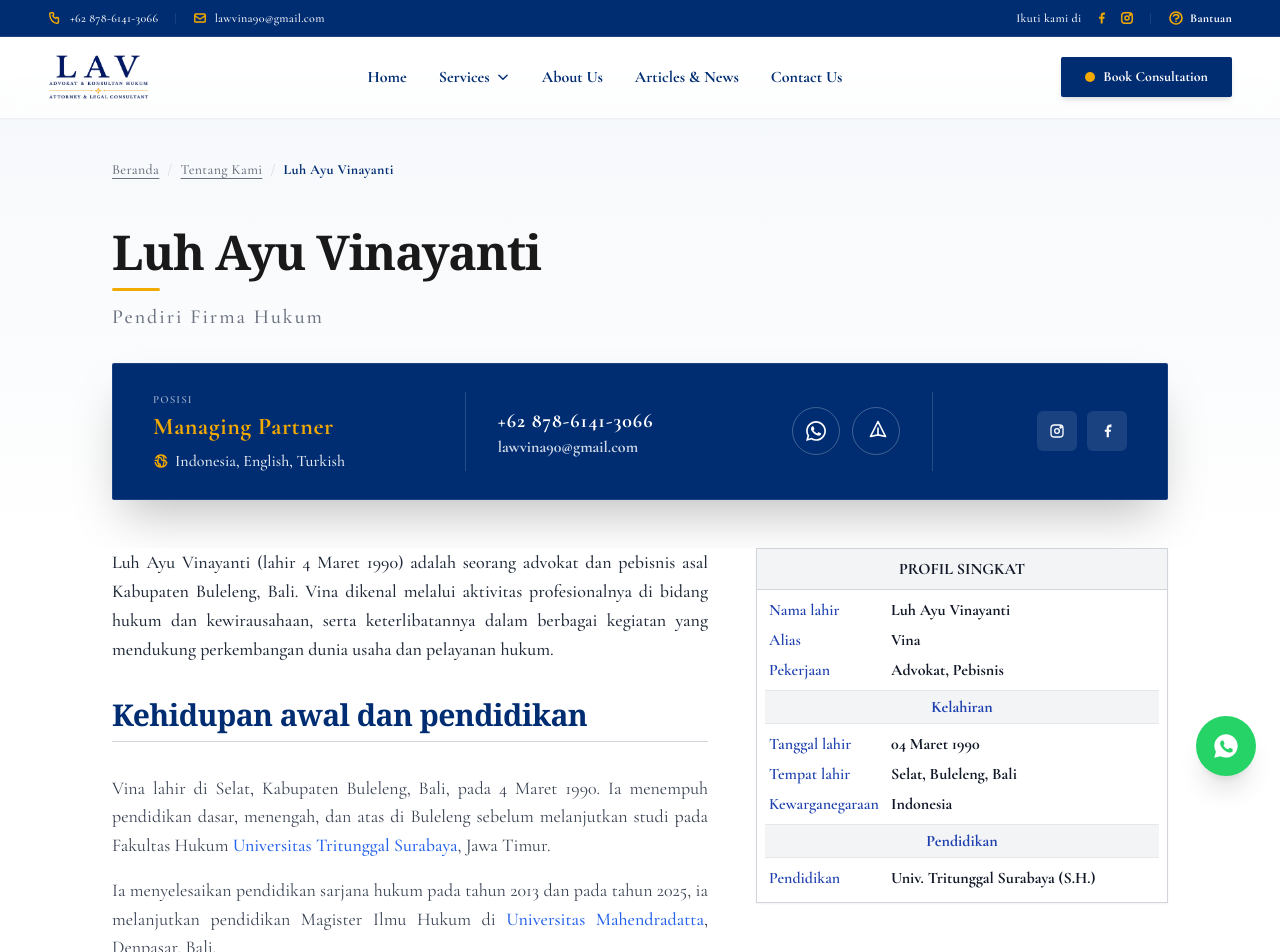
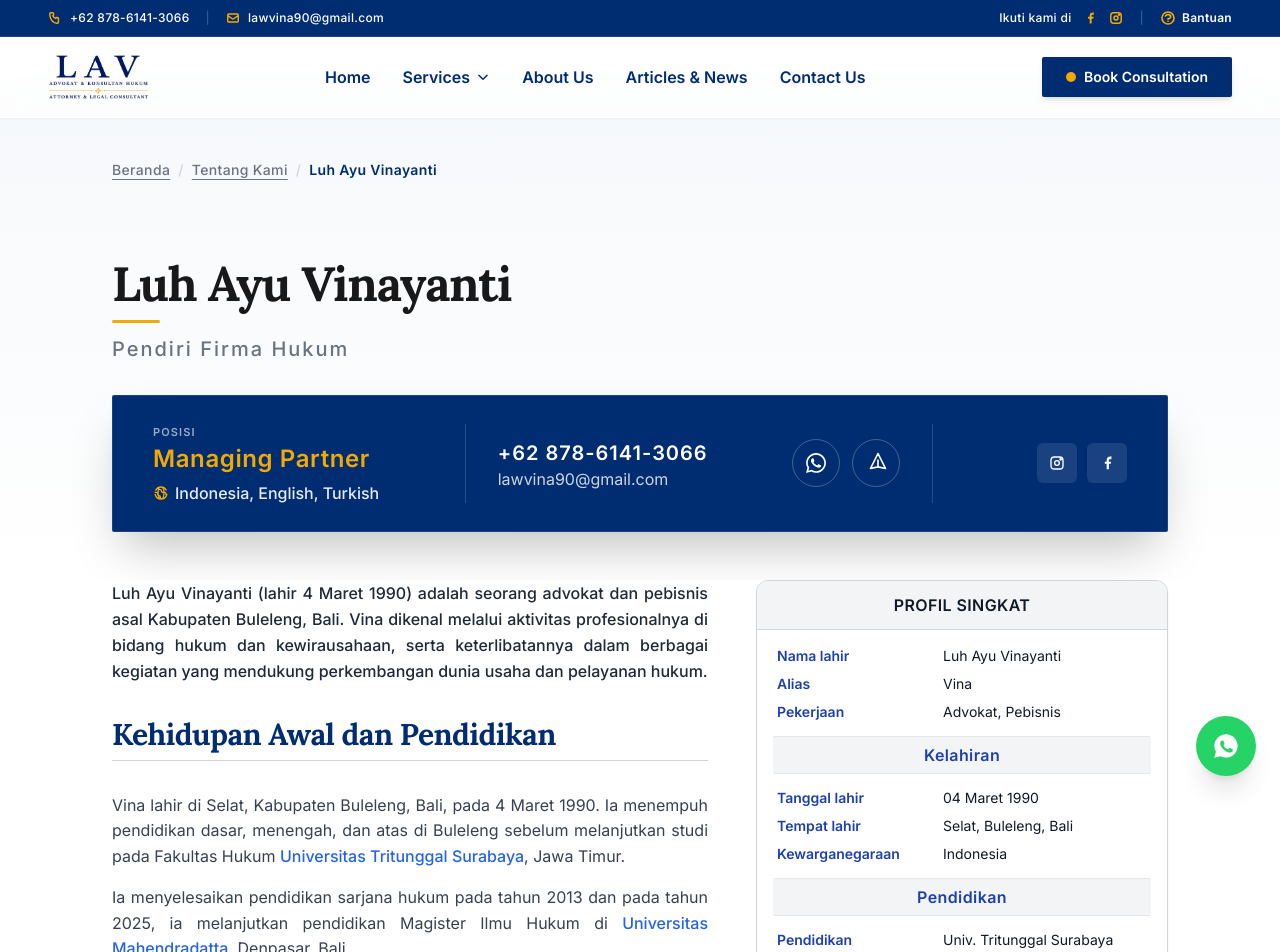
Before and after one commit to ardywrks10/lav-justice-partners, a Vue app: page /about in a window 1280 px wide. Shown: the top 952 px of the page. Built offline with nearby package versions, Linux system fonts and the light colour scheme.

Commit message:
change font style

```diff
--- a/src/components/About.vue
+++ b/src/components/About.vue
@@ -5,6 +5,36 @@ const sliderRef = ref(null)
 const scrollProgress = ref(0)
 const isAtStart = ref(true)
 const isAtEnd = ref(false)
+const contactBtnClass = "w-10 h-10 sm:w-11 sm:h-11 lg:w-12 lg:h-12 rounded-full border border-white/25 flex items-center justify-center text-white hover:bg-[#F2A900] hover:border-[#F2A900] hover:text-[#002D72] transition-all duration-300 shadow-sm group"
+const socialBtnClass = "w-9 h-9 sm:w-10 sm:h-10 rounded-md bg-white/10 hover:bg-[#F2A900] text-white hover:text-[#002D72] flex items-center justify-center transition-all duration-200"
+const sliderBtnClass = "w-10 h-10 rounded-full border border-gray-300 bg-white text-gray-800 flex items-center justify-center hover:bg-[#002D72] hover:text-white hover:border-[#002D72] transition-all shrink-0 shadow-sm disabled:opacity-30 disabled:hover:bg-white disabled:hover:text-gray-800 disabled:cursor-not-allowed"
+
+const profileData = [
+  {
+    type: 'items',
+    items: [
+      { label: "Nama lahir", value: "Luh Ayu Vinayanti" },
+      { label: "Alias", value: "Vina" },
+      { label: "Pekerjaan", value: "Advokat, Pebisnis" }
+    ]
+  },
+  { type: 'heading', text: "Kelahiran" },
+  {
+    type: 'items',
+    items: [
+      { label: "Tanggal lahir", value: "04 Maret 1990" },
+      { label: "Tempat lahir", value: "Selat, Buleleng, Bali" },
+      { label: "Kewarganegaraan", value: "Indonesia" }
+    ]
+  },
+  { type: 'heading', text: "Pendidikan" },
+  {
+    type: 'items',
+    items: [
+      { label: "Pendidikan", value: "Univ. Tritunggal Surabaya (S.H.)" }
+    ]
+  }
+]
 
 const certificates = [
   {
@@ -46,17 +76,14 @@ const handleScroll = () => {
   isAtEnd.value = currentScroll >= maxScroll - 5
 }
 
-const scrollNext = () => {
+const moveSlider = (direction) => {
   if (!sliderRef.value) return
   const cardWidth = sliderRef.value.firstElementChild?.clientWidth || 320
-  sliderRef.value.scrollBy({ left: cardWidth + 24, behavior: 'smooth' })
+  sliderRef.value.scrollBy({ left: (cardWidth + 24) * direction, behavior: 'smooth' })
 }
 
-const scrollPrev = () => {
-  if (!sliderRef.value) return
-  const cardWidth = sliderRef.value.firstElementChild?.clientWidth || 320
-  sliderRef.value.scrollBy({ left: -(cardWidth + 24), behavior: 'smooth' })
-}
+const scrollNext = () => moveSlider(1)
+const scrollPrev = () => moveSlider(-1)
 
 onMounted(() => {
   setTimeout(() => handleScroll(), 150)
@@ -76,7 +103,7 @@ onMounted(() => {
           <span class="text-[#002D72] font-bold">Luh Ayu Vinayanti</span>
         </nav>
 
-        <div class="mb-8 space-y-3">
+        <div class="mb-8 mt-20 space-y-3">
           <h1 class="text-3xl sm:text-4xl lg:text-5xl font-serif font-bold text-[#19191a] tracking-tight">
             Luh Ayu Vinayanti
           </h1>
@@ -107,10 +134,10 @@ onMounted(() => {
               <a href="mailto:lawvina90@gmail.com" class="text-xs sm:text-sm lg:text-base text-white/80 hover:text-[#F2A900] transition-colors block truncate">lawvina90@gmail.com</a>
             </div>
             <div class="flex items-center gap-2 sm:gap-3 shrink-0">
-              <a href="https://wa.me/6287861413066" target="_blank" rel="noopener noreferrer" class="w-10 h-10 sm:w-11 sm:h-11 lg:w-12 lg:h-12 rounded-full border border-white/25 flex items-center justify-center text-white hover:bg-[#F2A900] hover:border-[#F2A900] hover:text-[#002D72] transition-all duration-300 shadow-sm group">
+              <a href="https://wa.me/6287861413066" target="_blank" rel="noopener noreferrer" :class="contactBtnClass">
                 <svg class="w-4 h-4 sm:w-5 sm:h-5 group-hover:scale-110 transition-transform" fill="currentColor" viewBox="0 0 24 24"><path d="M.057 24l1.687-6.163c-1.041-1.804-1.588-3.849-1.587-5.946.003-6.556 5.338-11.891 11.893-11.891 3.181.001 6.167 1.24 8.413 3.488 2.245 2.248 3.481 5.236 3.48 8.414-.003 6.557-5.338 11.892-11.893 11.892-1.99-.001-3.951-.5-5.688-1.448l-6.305 1.654zm6.597-3.807c1.676.995 3.276 1.591 5.392 1.592 5.448 0 9.886-4.434 9.889-9.885.002-5.462-4.415-9.89-9.881-9.892-5.452 0-9.887 4.434-9.889 9.884-.001 2.225.651 3.891 1.746 5.634l-.999 3.648 3.742-.981zm11.387-5.464c-.074-.124-.272-.198-.57-.347-.297-.149-1.758-.868-2.031-.967-.272-.099-.47-.149-.669.149-.198.297-.768.967-.941 1.165-.173.198-.347.223-.644.074-.297-.149-1.255-.462-2.39-1.475-.883-.788-1.48-1.761-1.653-2.059-.173-.297-.018-.458.13-.606.134-.133.297-.347.446-.521.151-.172.2-.296.3-.495.099-.198.05-.372-.025-.521-.075-.148-.669-1.611-.916-2.206-.242-.579-.487-.501-.669-.51l-.57-.01c-.198 0-.52.074-.792.372s-1.04 1.016-1.04 2.479 1.065 2.876 1.213 3.074c.149.198 2.095 3.2 5.076 4.487.709.306 1.263.489 1.694.626.712.226 1.36.194 1.872.118.579-.085 1.758-.719 2.006-1.413.248-.695.248-1.29.173-1.414z"/></svg>
               </a>
-              <a href="mailto:lawvina90@gmail.com" class="w-10 h-10 sm:w-11 sm:h-11 lg:w-12 lg:h-12 rounded-full border border-white/25 flex items-center justify-center text-white hover:bg-[#F2A900] hover:border-[#F2A900] hover:text-[#002D72] transition-all duration-300 shadow-sm group">
+              <a href="mailto:lawvina90@gmail.com" :class="contactBtnClass">
                 <svg class="w-4 h-4 sm:w-5 sm:h-5 group-hover:scale-110 transition-transform -translate-y-0.5 translate-x-0.5" fill="none" stroke="currentColor" stroke-width="2" viewBox="0 0 24 24"><path stroke-linecap="round" stroke-linejoin="round" d="M12 19l9 2-9-18-9 18 9-2zm0 0v-8" /></svg>
               </a>
             </div>
@@ -119,10 +146,10 @@ onMounted(() => {
           <div class="lg:w-[20%] lg:pl-8 pt-3 pb-1 lg:py-0 flex flex-row lg:flex-col justify-between lg:justify-center items-center lg:items-end w-full">
             <span class="text-white/60 text-[11px] uppercase tracking-widest font-semibold block lg:hidden">Media Sosial</span>
             <div class="flex items-center gap-2.5">
-              <a href="https://www.instagram.com/lavjustice/" target="_blank" rel="noopener noreferrer" class="w-9 h-9 sm:w-10 sm:h-10 rounded-md bg-white/10 hover:bg-[#F2A900] text-white hover:text-[#002D72] flex items-center justify-center transition-all duration-200">
+              <a href="https://www.instagram.com/lavjustice/" target="_blank" rel="noopener noreferrer" :class="socialBtnClass">
                 <svg class="w-4 h-4" fill="none" stroke="currentColor" stroke-width="2" viewBox="0 0 24 24"><rect width="18" height="18" x="3" y="3" rx="5" ry="5"/><circle cx="12" cy="12" r="3.5"/><circle cx="17.5" cy="6.5" r="1" fill="currentColor"/></svg>
               </a>
-              <a href="https://www.facebook.com/lavjustice" target="_blank" rel="noopener noreferrer" class="w-9 h-9 sm:w-10 sm:h-10 rounded-md bg-white/10 hover:bg-[#F2A900] text-white hover:text-[#002D72] flex items-center justify-center transition-all duration-200">
+              <a href="https://www.facebook.com/lavjustice" target="_blank" rel="noopener noreferrer" :class="socialBtnClass">
                 <svg class="w-4 h-4 fill-current" viewBox="0 0 24 24"><path d="M19.141 2.375h-2.518c-3.111 0-5.12 2.062-5.12 5.247v2.421h-2.833v3.197h2.833v8.085h3.316v-8.085h2.846l.423-3.197h-3.269V8.04c0-1.077.297-1.81 1.832-1.81h1.961v-2.855z"/></svg>
               </a>
             </div>
@@ -136,20 +163,19 @@ onMounted(() => {
       <div class="max-w-6xl mx-auto px-6 sm:px-8 lg:px-12">
         <div class="flex flex-col-reverse lg:grid lg:grid-cols-12 gap-12 items-start">
 
-          <!-- KOLOM KIRI: TEKS BIOGRAFI -->
           <div class="lg:col-span-7 space-y-8 text-justify">
-            <p class="text-lg text-gray-800 leading-relaxed font-medium">
+            <p class="text-base text-gray-800 leading-relaxed font-medium">
               Luh Ayu Vinayanti (lahir 4 Maret 1990) adalah seorang advokat dan pebisnis asal Kabupaten Buleleng, Bali. Vina dikenal melalui aktivitas profesionalnya di bidang hukum dan kewirausahaan, serta keterlibatannya dalam berbagai kegiatan yang mendukung perkembangan dunia usaha dan pelayanan hukum.
             </p>
 
-            <h2 class="text-3xl font-serif font-bold text-[#002D72] border-b border-gray-300 pb-2">Kehidupan awal dan pendidikan</h2>
-            <div class="text-lg text-gray-700 leading-relaxed space-y-4">
+            <h2 class="text-3xl font-serif font-bold text-[#002D72] border-b border-gray-300 pb-2">Kehidupan Awal dan Pendidikan</h2>
+            <div class="text-base text-gray-700 leading-relaxed space-y-4">
               <p>Vina lahir di Selat, Kabupaten Buleleng, Bali, pada 4 Maret 1990. Ia menempuh pendidikan dasar, menengah, dan atas di Buleleng sebelum melanjutkan studi pada Fakultas Hukum <a href="https://id.wikipedia.org/wiki/Universitas_Tritunggal_Surabaya" target="_blank" rel="noopener noreferrer" class="text-blue-600 hover:text-[#002D72] hover:underline transition-colors font-medium">Universitas Tritunggal Surabaya</a>, Jawa Timur.</p>
               <p>Ia menyelesaikan pendidikan sarjana hukum pada tahun 2013 dan pada tahun 2025, ia melanjutkan pendidikan Magister Ilmu Hukum di <a href="https://universitasmahendradatta.ac.id/" target="_blank" rel="noopener noreferrer" class="text-blue-600 hover:text-[#002D72] hover:underline transition-colors font-medium">Universitas Mahendradatta</a>, Denpasar, Bali.</p>
             </div>
 
             <h2 class="text-3xl font-serif font-bold text-[#002D72] border-b border-gray-300 pb-2">Karier</h2>
-            <div class="text-lg text-gray-700 leading-relaxed space-y-4">
+            <div class="text-base text-gray-700 leading-relaxed space-y-4">
               <p>
                 Vina aktif sebagai konsultan hukum bagi sejumlah perusahaan di Bali, khususnya dalam bidang pendirian badan usaha, perizinan, hukum korporasi, serta perusahaan penanaman modal asing (PMA). Pada 25 Agustus 2025, ia lulus
                 <a href="https://peradi.id/ujian-profesi-advokat/" target="_blank" rel="noopener noreferrer" class="text-blue-600 hover:text-[#002D72] hover:underline transition-colors font-medium">Ujian Profesi Advokat (UPA)</a>
@@ -164,15 +190,15 @@ onMounted(() => {
               </p>
             </div>
 
-            <h2 class="text-3xl font-serif font-bold text-[#002D72] border-b border-gray-300 pb-2">Riwayat pendidikan</h2>
-            <ul class="list-disc pl-6 space-y-2 text-lg text-gray-700">
+            <h2 class="text-3xl font-serif font-bold text-[#002D72] border-b border-gray-300 pb-2">Riwayat Pendidikan</h2>
+            <ul class="list-disc pl-6 space-y-2 text-base text-gray-700">
               <li>SMK Negeri 3 Singaraja, Bali (2005 - 2008)</li>
               <li>Fakultas Hukum Universitas Tritunggal Surabaya, Jawa Timur (2009 - 2013)</li>
               <li>Magister Ilmu Hukum Universitas Mahendradatta, Bali (2025 - Sekarang)</li>
             </ul>
 
             <h2 class="text-3xl font-serif font-bold text-[#002D72] border-b border-gray-300 pb-2">Referensi</h2>
-            <ol class="list-decimal pl-6 space-y-2 text-lg text-gray-700">
+            <ol class="list-decimal pl-6 space-y-2 text-base text-gray-700">
               <li>
                 <a href="https://universitasmahendradatta.ac.id/" target="_blank" rel="noopener noreferrer" class="text-blue-600 hover:text-[#002D72] hover:underline transition-colors font-medium">
                   "Universitas Mahendradatta"
@@ -192,37 +218,39 @@ onMounted(() => {
           </div>
 
           <div class="lg:col-span-5 w-full">
-            <div class="w-full bg-white border border-gray-300 shadow-sm text-base">
-              <div class="bg-gray-100 p-2 text-center border-b border-gray-300 font-extrabold text-gray-900">PROFIL SINGKAT</div>
-              <div class="p-2 space-y-2">
-                <div class="grid grid-cols-[110px_1fr] gap-x-3 gap-y-1.5 px-1">
-                  <span class="text-blue-800 font-semibold">Nama lahir</span>
-                  <span class="text-gray-900">Luh Ayu Vinayanti</span>
-                  <span class="text-blue-800 font-semibold">Alias</span>
-                  <span class="text-gray-900">Vina</span>
-                  <span class="text-blue-800 font-semibold">Pekerjaan</span>
-                  <span class="text-gray-900">Advokat, Pebisnis</span>
-                </div>
-                <div class="text-center font-bold bg-gray-100 py-1 text-blue-800 border-y border-gray-200">Kelahiran</div>
-                <div class="grid grid-cols-[110px_1fr] gap-x-3 gap-y-1.5 px-1">
-                  <span class="text-blue-800 font-semibold">Tanggal lahir</span>
-                  <span class="text-gray-900">04 Maret 1990</span>
-                  <span class="text-blue-800 font-semibold">Tempat lahir</span>
-                  <span class="text-gray-900">Selat, Buleleng, Bali</span>
-                  <span class="text-blue-800 font-semibold">Kewarganegaraan</span>
-                  <span class="text-gray-900">Indonesia</span>
-                </div>
-                <div class="text-center font-bold bg-gray-100 py-1 text-blue-800 border-y border-gray-200">Pendidikan</div>
-                <div class="grid grid-cols-[110px_1fr] gap-x-3 gap-y-1.5 px-1 pb-1">
-                  <span class="text-blue-800 font-semibold">Pendidikan</span>
-                  <span class="text-gray-900">Univ. Tritunggal Surabaya (S.H.)</span>
-                </div>
+            <div class="w-full bg-white border border-gray-300 rounded-xl shadow-sm overflow-hidden text-base">
+              <div class="bg-gray-100 p-3 text-center border-b border-gray-300 font-extrabold text-gray-900 tracking-wide">
+                PROFIL SINGKAT
               </div>
+
+              <div class="p-4 space-y-3.5">
+                <template v-for="(section, sIdx) in profileData" :key="sIdx">
+                  <div
+                    v-if="section.type === 'heading'"
+                    class="text-center font-bold bg-gray-100 py-1.5 text-blue-800 border-y border-gray-200 text-base tracking-wide rounded-sm"
+                  >
+                    {{ section.text }}
+                  </div>
+
+                  <div
+                    v-else
+                    class="grid grid-cols-[150px_1fr] gap-x-4 gap-y-2 px-1 items-baseline text-sm"
+                    :class="{ 'pb-1': sIdx === profileData.length - 1 }"
+                  >
+                    <template v-for="(item, iIdx) in section.items" :key="iIdx">
+                      <span class="text-blue-800 font-semibold">{{ item.label }}</span>
+                      <span class="text-gray-900">{{ item.value }}</span>
+                    </template>
+                  </div>
+                </template>
+              </div>
+
             </div>
           </div>
         </div>
       </div>
     </section>
+
     <section class="pb-16 bg-slate-50/70 relative overflow-hidden">
       <div class="max-w-6xl mx-auto px-6 sm:px-8 lg:px-12">
 
@@ -271,12 +299,7 @@ onMounted(() => {
         </div>
 
         <div class="mt-4 flex items-center justify-between gap-4 max-w-sm mx-auto">
-          <button
-            @click="scrollPrev"
-            :disabled="isAtStart"
-            class="w-10 h-10 rounded-full border border-gray-300 bg-white text-gray-800 flex items-center justify-center hover:bg-[#002D72] hover:text-white hover:border-[#002D72] transition-all shrink-0 shadow-sm disabled:opacity-30 disabled:hover:bg-white disabled:hover:text-gray-800 disabled:cursor-not-allowed"
-            aria-label="Geser ke kiri"
-          >
+          <button @click="scrollPrev" :disabled="isAtStart" :class="sliderBtnClass" aria-label="Geser ke kiri">
             <svg class="w-4 h-4 translate-x-[-1px]" fill="none" stroke="currentColor" stroke-width="2" viewBox="0 0 24 24"><path stroke-linecap="round" stroke-linejoin="round" d="M15 19l-7-7 7-7"/></svg>
           </button>
 
@@ -287,12 +310,7 @@ onMounted(() => {
             ></div>
           </div>
 
-          <button
-            @click="scrollNext"
-            :disabled="isAtEnd"
-            class="w-10 h-10 rounded-full border border-gray-300 bg-white text-gray-800 flex items-center justify-center hover:bg-[#002D72] hover:text-white hover:border-[#002D72] transition-all shrink-0 shadow-sm disabled:opacity-30 disabled:hover:bg-white disabled:hover:text-gray-800 disabled:cursor-not-allowed"
-            aria-label="Geser ke kanan"
-          >
+          <button @click="scrollNext" :disabled="isAtEnd" :class="sliderBtnClass" aria-label="Geser ke kanan">
             <svg class="w-4 h-4 translate-x-[1px]" fill="none" stroke="currentColor" stroke-width="2" viewBox="0 0 24 24"><path stroke-linecap="round" stroke-linejoin="round" d="M9 5l7 7-7 7"/></svg>
           </button>
         </div>
@@ -307,8 +325,8 @@ onMounted(() => {
     display: none;
   }
   .no-scrollbar {
-    -ms-overflow-style: none; /* IE dan Edge */
-    scrollbar-width: none;  /* Firefox */
-    -webkit-overflow-scrolling: touch; /* Mengaktifkan momentum scroll yang lancar di mobile */
+    -ms-overflow-style: none;
+    scrollbar-width: none;
+    -webkit-overflow-scrolling: touch;
   }
 </style>
--- a/src/style.css
+++ b/src/style.css
@@ -1,11 +1,17 @@
-@import url('https://fonts.googleapis.com/css2?family=Cormorant+Garamond:ital,wght@0,300;0,400;0,500;0,600;0,700;1,400&display=swap');
+@import url('https://fonts.googleapis.com/css2?family=Inter:wght@300;400;500;600&family=Lora:ital,wght@0,500;0,600;0,700;1,400&display=swap');
+
 @tailwind base;
 @tailwind components;
 @tailwind utilities;
 
 :root {
-  font-family: 'Cormorant Garamond', serif;
-  font-weight: 700;
+  font-family: 'Inter', sans-serif;
+  font-weight: 400;
+  color: #1e293b;
+}
+
+h1, h2, h3, h4, .font-serif {
+  font-family: 'Lora', serif;
 }
 
 html {
```
